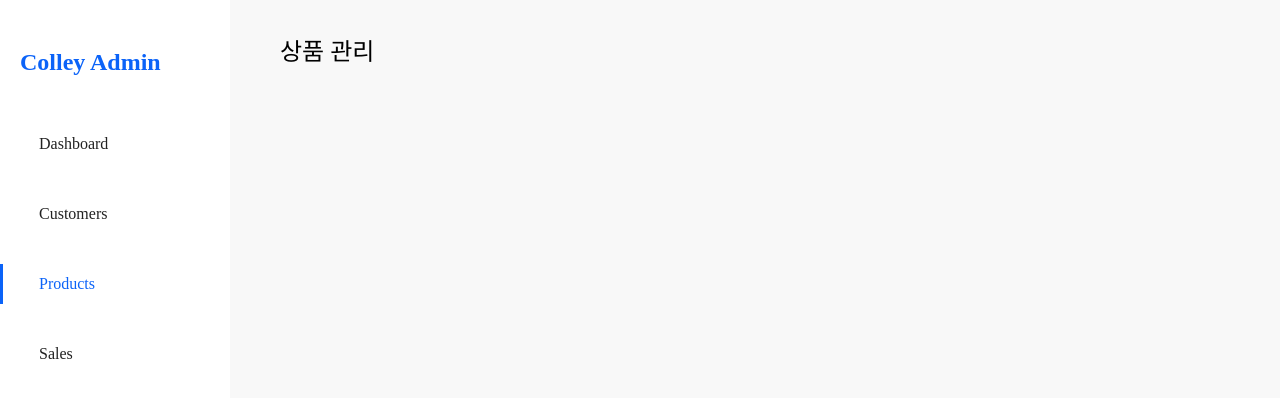
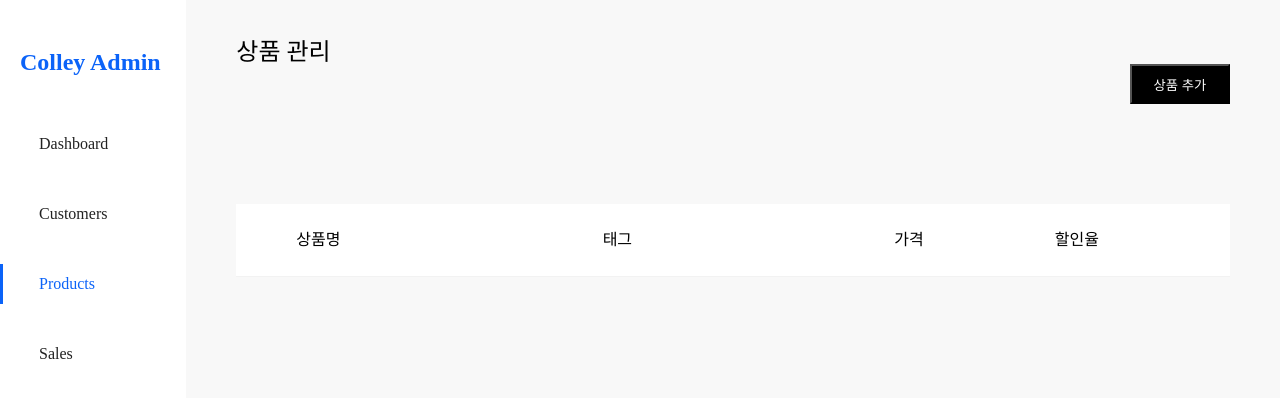
Before and after one commit to ColleyProjectGroup/ColleyProjectGroup2, a React (Vite) app: page /admin/products in a window 1280 px wide. Shown: the top 398 px of the page. Built offline with nearby package versions, Linux system fonts and the light colour scheme; a web font is replaced by a local one.

Commit message:
Docs: Admin ProductItemHeader Component 추가

```diff
--- /dev/null
+++ b/src/components/admin/ProductItemHeader.tsx
@@ -0,0 +1,13 @@
+import React from 'react'
+import styled from 'styles/components/admin/productItemHeader.module.scss'
+
+export const ProductItemHeader = () => {
+  return (
+    <div className={styled.wrapper}>
+      <div className={styled.name}>상품명</div>
+      <div className={styled.tag}>태그</div>
+      <div className={styled.price}>가격</div>
+      <div className={styled.discount}>할인율</div>
+    </div>
+  )
+}
--- a/src/components/admin/index.ts
+++ b/src/components/admin/index.ts
@@ -1,2 +1,3 @@
 export * from 'components/admin/Admin'
 export * from 'components/admin/AdminNav'
+export * from 'components/admin/ProductItemHeader'
--- a/src/pages/AdminProducts.tsx
+++ b/src/pages/AdminProducts.tsx
@@ -1,10 +1,18 @@
 import React from 'react'
+import { ProductItemHeader } from 'components'
 import styled from 'styles/pages/adminProducts.module.scss'
+import { Link } from 'react-router-dom'
 
 export const AdminProducts = () => {
   return (
     <section className={styled['admin-content-wrapper']}>
       <h1 className={styled['admin-title']}>상품 관리</h1>
+      <button className={`${styled.black} ${styled.add}`}>
+        <Link to="/admin/product-add">상품 추가</Link>
+      </button>
+
+      {/* Product List Section */}
+      <ProductItemHeader />
     </section>
   )
 }
--- a/src/styles/common.scss
+++ b/src/styles/common.scss
@@ -47,5 +47,7 @@ button {
 }
 
 .admin-content-wrapper {
+  width: 100%;
+  position: relative;
   padding: 40px 50px;
 }
--- /dev/null
+++ b/src/styles/components/admin/productItemHeader.module.scss
@@ -0,0 +1,33 @@
+@import 'styles/variables';
+
+div.wrapper {
+  height: 72px;
+  display: flex;
+  align-items: center;
+  border-bottom: 1px solid $color-admin-border;
+  background-color: $color-primary;
+  margin-top: 140px; // test
+
+  div {
+    color: $color-black-0;
+    font-size: 16px;
+    font-weight: 500;
+  }
+
+  div.name {
+    flex-grow: 2;
+    padding-left: 60px;
+  }
+
+  div.tag {
+    flex-grow: 2;
+  }
+
+  div.price {
+    flex-grow: 1;
+  }
+
+  div.discount {
+    flex-grow: 1;
+  }
+}
--- a/src/styles/pages/admin.module.scss
+++ b/src/styles/pages/admin.module.scss
@@ -8,7 +8,7 @@
   color: $color-black-0;
 
   nav {
-    width: 230px;
+    width: 240px;
     height: 100%;
     padding-top: 50px;
     background-color: $color-primary;
--- a/src/styles/pages/adminProducts.module.scss
+++ b/src/styles/pages/adminProducts.module.scss
@@ -1 +1,12 @@
 @import 'styles/common';
+
+// 상품 추가 버튼
+button {
+  position: absolute;
+  right: 50px;
+
+  a {
+    color: $color-primary;
+    text-decoration: none;
+  }
+}
--- a/src/styles/variables.scss
+++ b/src/styles/variables.scss
@@ -34,3 +34,4 @@ $color-item-whtie: #fefefe;
 // ADMIN-COLORS
 $color-admin-primary: #0b63f8;
 $color-admin-main: #f8f8f8;
+$color-admin-border: #f2f2f2;
```
